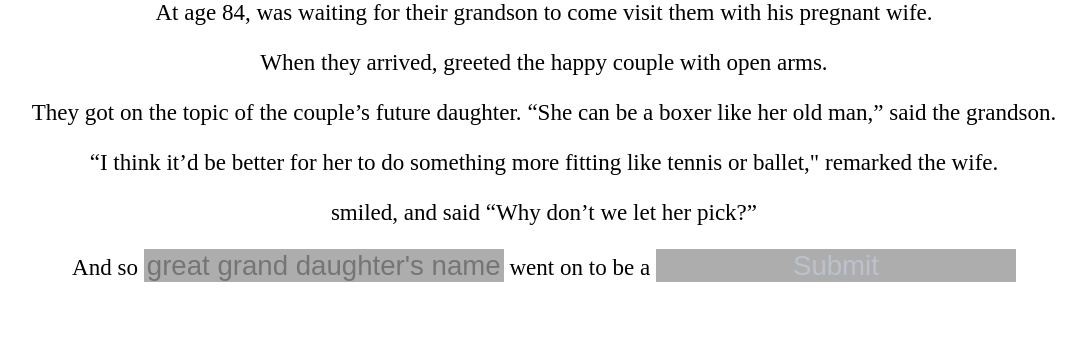
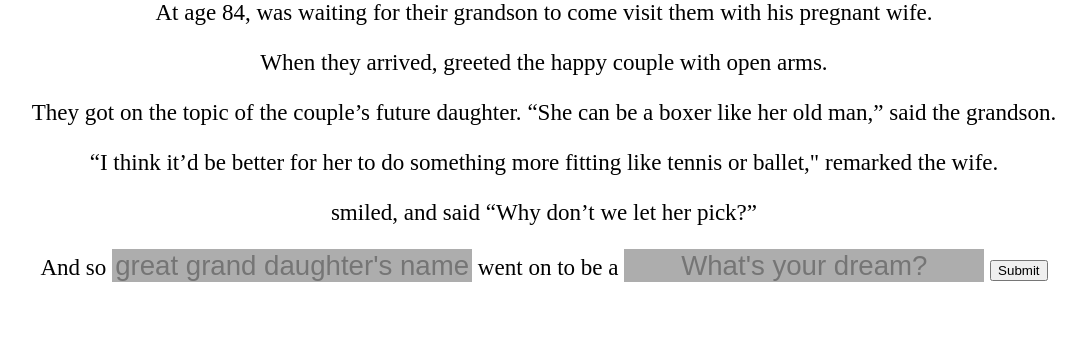
Before and after one commit to ammyl/flawless-hacks-s2017, a Flask app: page /page6 in a window 1280 px wide. Shown: the part 161-510 px from the top of the page, without its empty margins (96-1182 px from the left). Run offline with Flask 2, Linux system fonts and the light colour scheme; some libraries are stand-ins or nearby versions.

Commit message:
story part 1

```diff
--- a/app/Story.py
+++ b/app/Story.py
@@ -6,6 +6,7 @@ class Story:
         pronoun = ""
         # "this is the name of the great-granddaughter"
         girlName = ""
+        dream = ""
 
     class Phrases:
         adjs = ["kind", "", "", "", ""]
--- a/app/templates/page6.html
+++ b/app/templates/page6.html
@@ -25,7 +25,7 @@
 
 			<p>And so <input type="text" class = "custom" name="girlName" placeholder = "great grand daughter's name">
 
-			went on to be a <input type="text" class = "custom" HERE.
+			went on to be a <input type="text" class = "custom" name="dream" placeholder = "What's your dream?">
  			<input type="submit" value="Submit">
 			</p>
 		</form>
```
Also changed, not shown: 1 other file.
